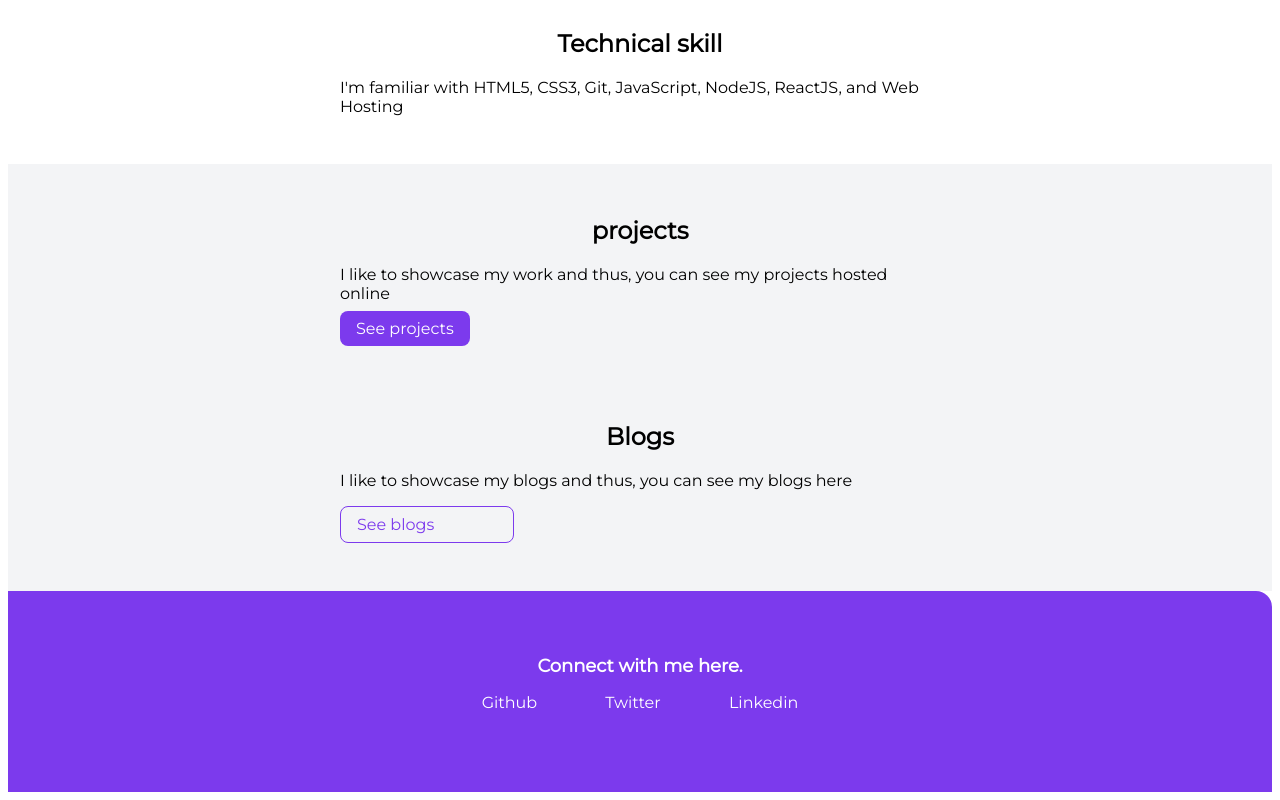
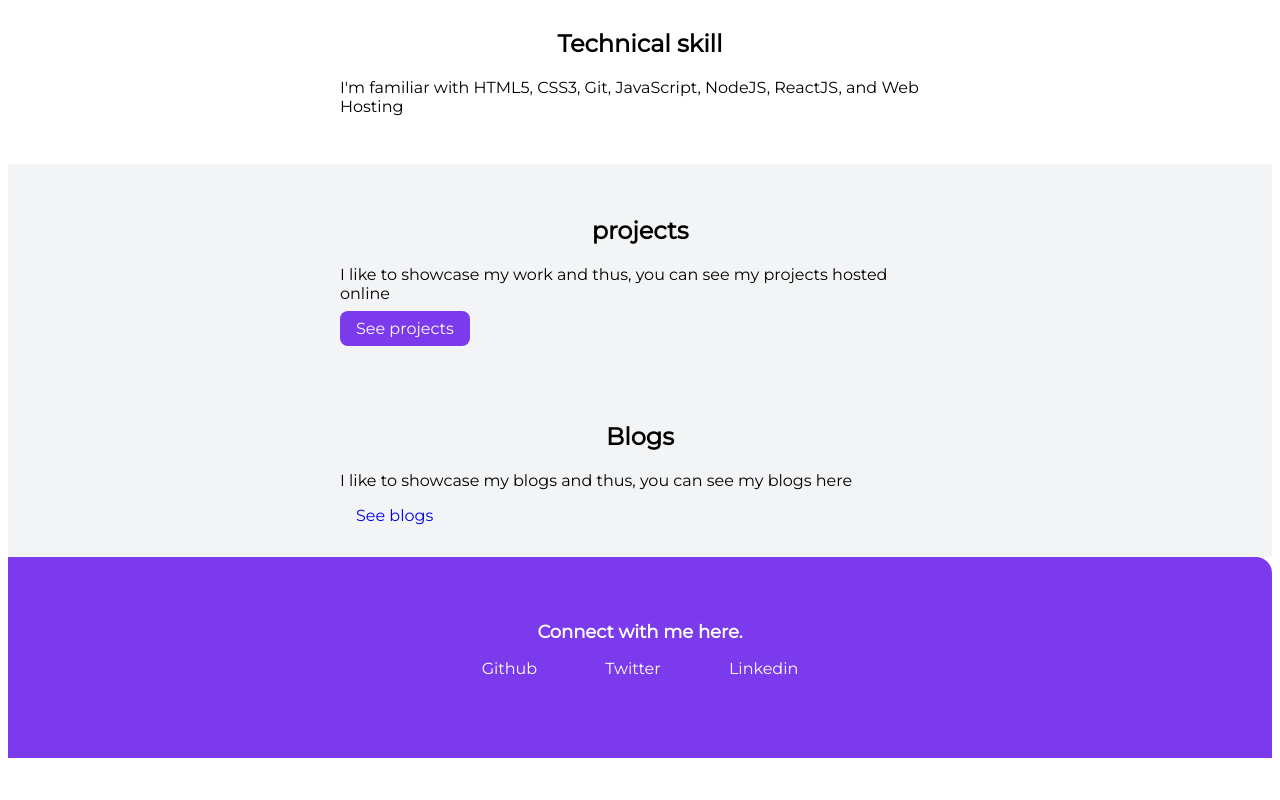
Before and after one commit to karthikashutosh/lesson-3_component-library, a plain HTML site: page index.html in a window 1280 px wide. Shown: the part 592-1392 px from the top of the page. After the commit the page ends 1358 px from the top, so only its background shows below. Drawn offline with Linux system fonts and the light colour scheme.

Commit message:
css done

```diff
--- a/styles.css
+++ b/styles.css
@@ -34,7 +34,7 @@ hr{
     border-radius: 0.5rem;
     color: white;
 }
-.link-secondary{
+ .link .link-secondary{
     color: var(--primary-color);
     border-radius: 0.5rem;
     border: 1px solid var(--primary-color);
```
Also changed, not shown: projects.html (+1 -0 lines).
